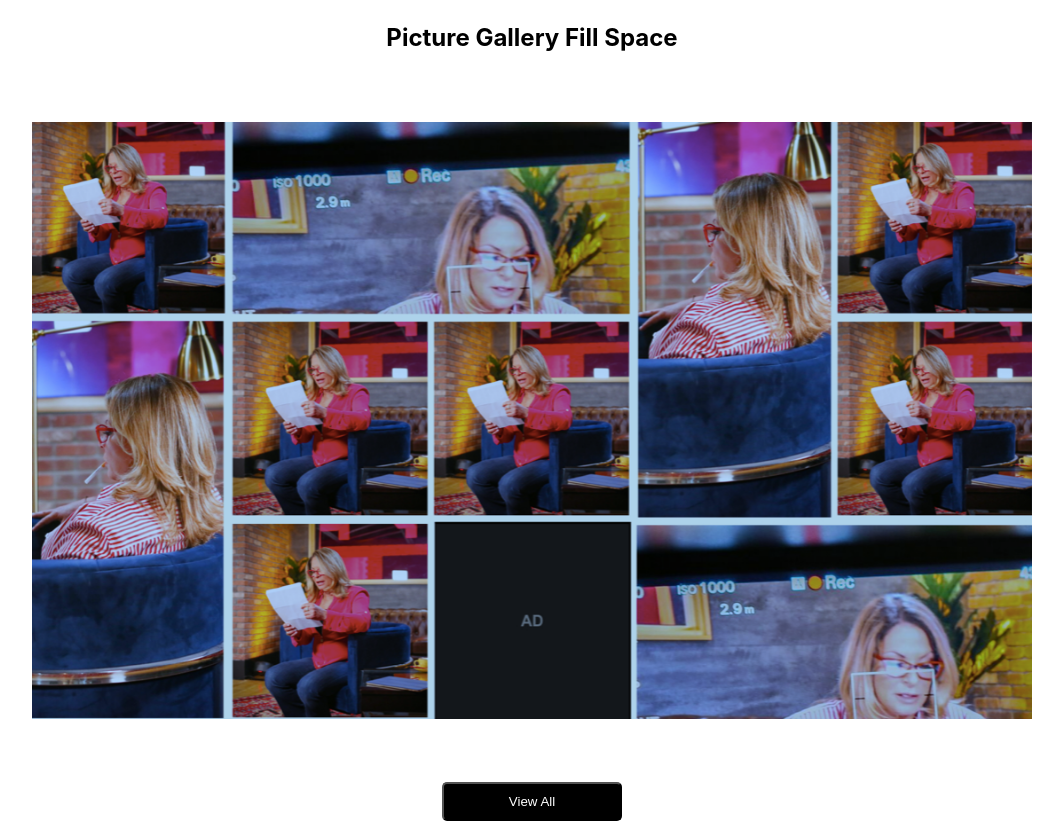
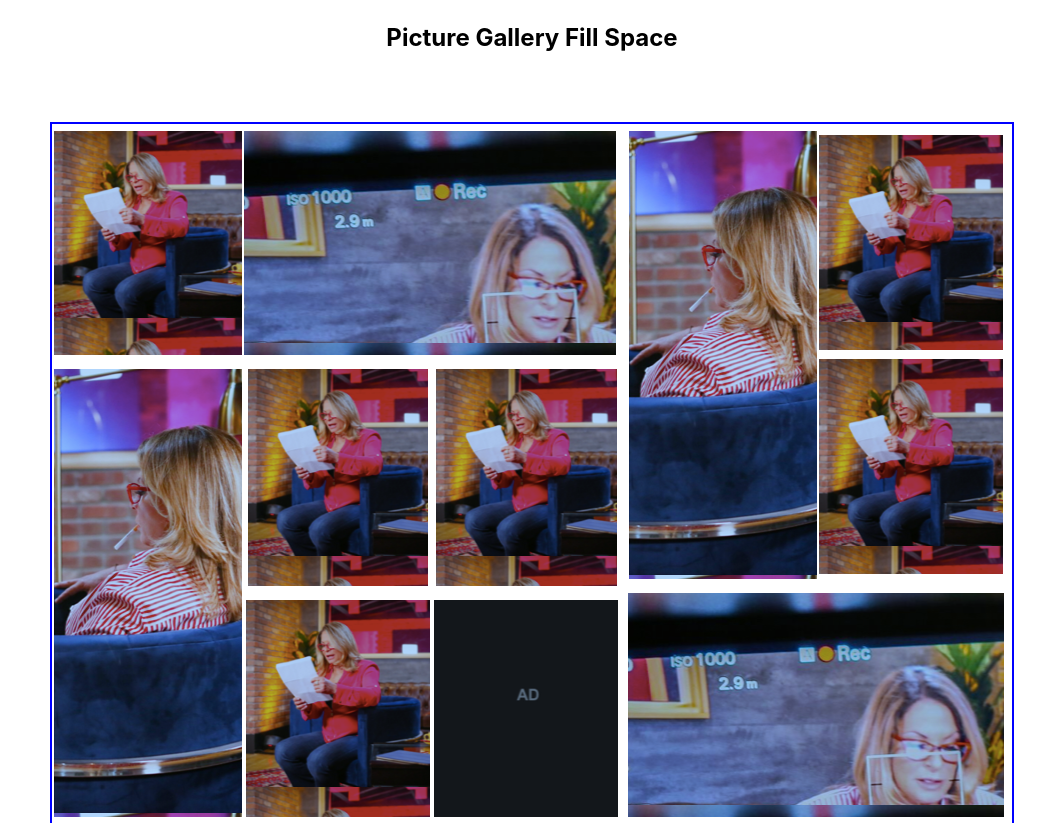
Before and after one commit to nickborbe/amp-client, a React (Create React App) app: page / in a window 1280 px wide. Shown: the part 3840-4663 px from the top of the page, without its empty margins (108-1171 px from the left). Built offline with nearby package versions, Linux system fonts and the light colour scheme.

Commit message:
homepage gallery section made responsive with flexbox

```diff
--- a/src/components/home-page-components/gallery-preview.js
+++ b/src/components/home-page-components/gallery-preview.js
@@ -12,11 +12,62 @@ class GalleryPreview extends Component {
       return(
 
 
-        <section id="hp-gallery">
+        <section id="hp-gallery-section">
 
         <h2>Picture Gallery Fill Space</h2>
 
         <div id="hp-gallery-container">
+
+        <div className="col-1">
+
+        <div id="row-1-col-1"></div>
+        <div id="row-2-col-1"></div>
+
+        </div>
+
+
+        <div className="col-2">
+
+        <div id="row-1-col-2"></div>
+
+
+        <div id="row-2-col-2">
+          <div id="row-2-col-2a"></div>
+          <div id="row-2-col-2b"></div>
+        </div>
+
+        <div id="row-3-col-2">
+          <div id="row-3-col-2a"></div>
+          <div id="row-3-col-2b"></div>
+        </div>
+
+        </div>
+
+
+
+        <div className="col-2 hide-when-small">
+
+        <div id="top-row-right-side">
+        <div className = "first-column"></div>
+
+        <div className = "second-column">
+            <div className="square"></div>
+            <div className="square"></div>
+        </div>
+        </div>
+
+        <div id="bottom-row-right-side"></div>
+
+        </div>
+
+
+
+
+
+
+
+
+
         </div>
         <button>View All</button>
 
--- a/src/components/layout-components/header.js
+++ b/src/components/layout-components/header.js
@@ -12,16 +12,16 @@ class Header extends Component {
 
         <span className="hp-header-left-icons">
         <a href="https://www.facebook.com/AnaMariaPolo/" target="_blank">
-          <i class="fab fa-facebook-f"></i>
+          <i className="fab fa-facebook-f"></i>
         </a>
         <a href="https://twitter.com/anapolotv?lang=en" target="_blank">
-          <i class="fab fa-twitter"></i>
+          <i className="fab fa-twitter"></i>
         </a>
         <a href="https://www.instagram.com/anapolotv/?hl=en" target="_blank">
-          <i class="fab fa-instagram"></i>
+          <i className="fab fa-instagram"></i>
         </a>
         <a href="">
-        <i class="fab fa-youtube"></i>
+        <i className="fab fa-youtube"></i>
         </a>
         </span>
 
--- a/src/styles/homepage.css
+++ b/src/styles/homepage.css
@@ -185,34 +185,164 @@
     justify-content: center;
 }
 
-#hp-gallery-container{
-    height: 700px;
-    background-image: url('/images/hp-gallery.png');
-    background-size: contain;
-    background-repeat: no-repeat;
-    width: 1000px;
-}
 
-#hp-gallery{
+
+/* =--=-=-=-=-=-=-=-=-=-begin gallery preview stuff =-=-=-=-=-=-=-=-=-=-=-= */
+
+#hp-gallery-section{
     display: flex;
     justify-content: center;
     align-items: center;
     flex-direction: column;
 }
 
-#hp-gallery button{
+#hp-gallery-container{
+    height: 700px;
+    border: 2px solid blue;
+    width: 75%;
+    display: flex;
+    flex-direction: row;
+}
+
+#hp-gallery-container .col-1{
+    height: 100%;
+    width: 20%;
+    flex-grow: 1;
+    display: flex;
+    flex-direction: column;
+    justify-content: space-around;
+    align-items: center;
+}
+
+#hp-gallery-container .col-2{
+    height: 100%;
+    width: 40%;
+    flex-grow: 2;
+    display: flex;
+    flex-direction: column;
+    justify-content: space-around;
+
+
+}
+
+#row-1-col-1{
+    background-image: url('/images/hp-gallery-square.png');
+    height: 32%;
+    width: 98%;
+
+}
+
+#row-2-col-1{
+    height: 64%;
+    width: 98%;
+    background-image: url('/images/hp-gallery-pic-vertical.png');
+
+}
+
+
+#row-1-col-2{
+    width: 97%;
+    height: 32%;
+    background-image: url('/images/hp-gallery-pic-horizontal.png');
+}
+
+#row-2-col-2{
+    width: 98%;
+    height: 31%;
+    display: flex;
+    justify-content: space-around;
+}
+
+#row-2-col-2a, #row-2-col-2b{
+    width: 48%;
+    height: 100%;
+    background-image: url('/images/hp-gallery-square.png');
+}
+
+#row-3-col-2{
+    width: 98%;
+    height: 31%;
+    display: flex;
+    justify-content: space-around;
+}
+
+#row-3-col-2a{
+    width: 49%;
+    height: 100%;
+    background-image: url('/images/hp-gallery-square.png');
+}
+
+#row-3-col-2b{
+    width: 49%;
+    height: 100%;
+    background-image: url('/images/ad-pic.png');
+}
+
+
+
+
+
+#hp-gallery-section button{
 
     background-color: black;
     color: white;
     width: 180px;
     padding: 10px;
     border-radius: 5px;
-    margin: -40px 0 40px 0;
+    margin: 40px 0 40px 0;
 }
 
-#hp-gallery h2{
+#hp-gallery-section h2{
     margin: 70px 0;
 }
+
+#top-row-right-side{
+    width: 98%;
+    height: 64%;
+    display: flex;
+    justify-content: space-around;
+    align-items: space-around;
+}
+
+#bottom-row-right-side{
+    width: 98%;
+    height: 32%;
+    background-image: url('/images/hp-gallery-pic-horizontal.png');
+}
+
+#top-row-right-side .first-column{
+    width: 50%;
+    height: 100%;
+    background-image: url('/images/hp-gallery-pic-vertical.png');
+}
+
+#top-row-right-side .second-column{
+    width: 49%;
+    height: 100%;
+    display: flex;
+    flex-direction: column;
+    justify-content: space-around;
+}
+
+
+#top-row-right-side .second-column .square{
+   width: 100%;
+   height: 48%;
+   background-image: url('/images/hp-gallery-square.png');
+
+}
+
+@Media only screen and (max-width: 1000px){
+    .hide-when-small{
+        display: none !important;
+    }
+}
+
+
+
+
+
+/* -=-=-=-=-=-=-=-=-=-=-=-=-=-=-=-=- gallery preview stuff end =-=-=-=-=-=-=-=-=- */
 
 #join-the-club{
     height: 280px;
```
Also changed, not shown: public/images/ad-pic.png (added).
